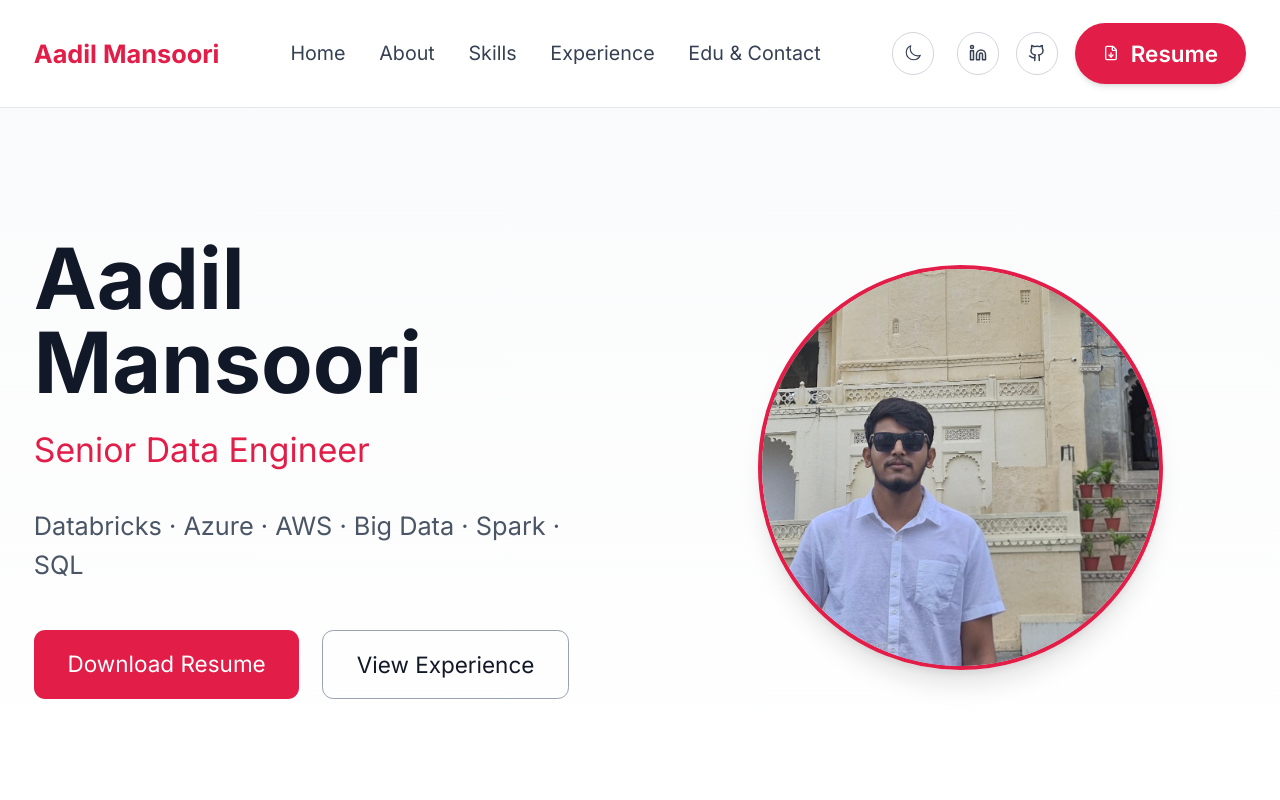
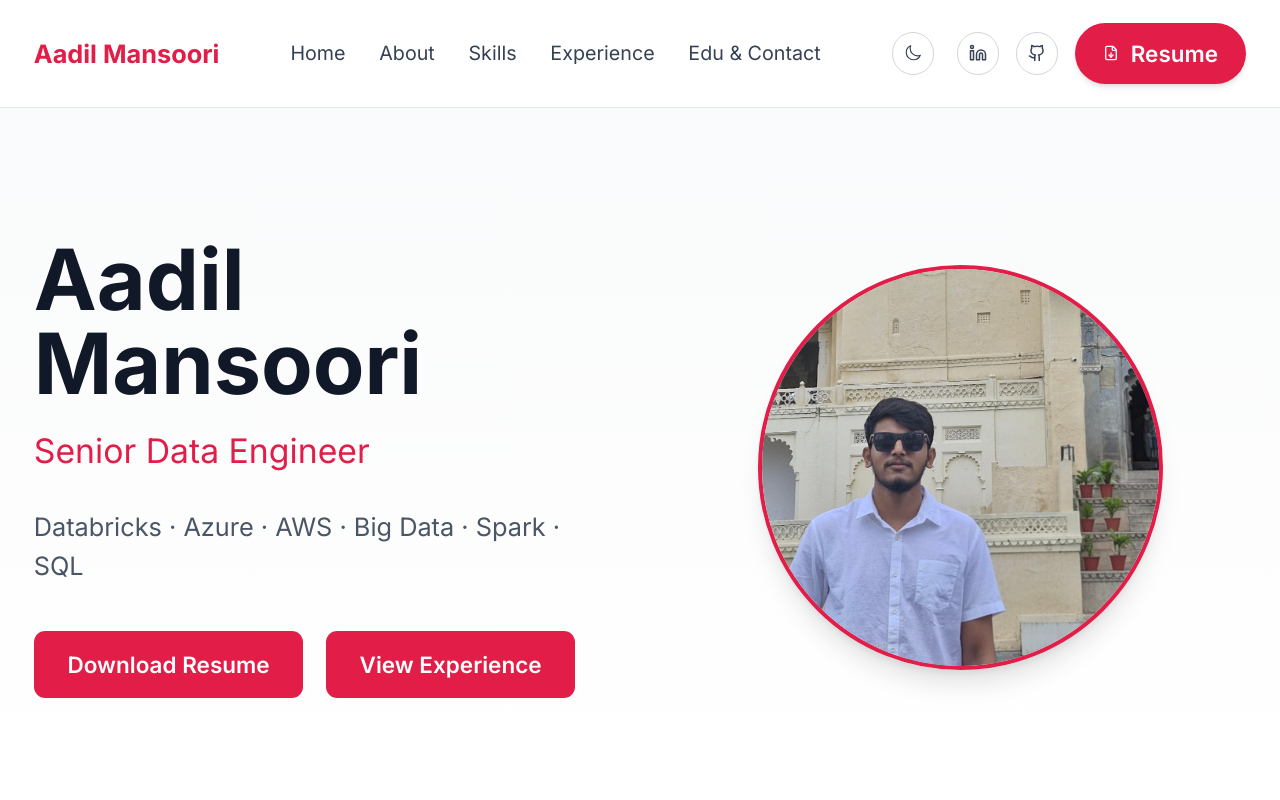
Before and after one commit to Data-with-Aadil/aadil-portfolio-dataengineer, a Next.js app: page / in a window 1280 px wide. Shown: the top 800 px of the page. Built offline with nearby package versions, Linux system fonts and the light colour scheme.

Commit message:
Update page.tsx

```diff
--- a/app/page.tsx
+++ b/app/page.tsx
@@ -191,10 +191,10 @@ export default function Home() {
               <a
                 href="/resume.pdf"
                 target="_blank"
-                className={`px-6 py-3 rounded-lg text-white ${
+                className={`px-6 py-3 rounded-lg font-semibold transition-all duration-200 hover:-translate-y-0.5 hover:shadow-lg ${
                   isLight
-                    ? "bg-[#E11D48] hover:bg-[#be123c]"
-                    : "bg-blue-600 hover:bg-blue-500"
+                    ? "bg-[#E11D48] text-white hover:bg-[#be123c] hover:shadow-[#E11D48]/40"
+                    : "bg-blue-600 text-white hover:bg-blue-500 hover:shadow-blue-500/40"
                 }`}
               >
                 Download Resume
@@ -202,10 +202,10 @@ export default function Home() {
 
               <a
                 href="#experience"
-                className={`px-6 py-3 border rounded-lg ${
+                className={`px-6 py-3 rounded-lg font-semibold transition-all duration-200 hover:-translate-y-0.5 hover:shadow-lg ${
                   isLight
-                    ? "border-gray-400 hover:border-gray-700"
-                    : "border-gray-600 hover:border-white"
+                    ? "bg-[#E11D48] text-white hover:bg-[#be123c] hover:shadow-[#E11D48]/40"
+                    : "bg-blue-600 text-white hover:bg-blue-500 hover:shadow-blue-500/40"
                 }`}
               >
                 View Experience
```
